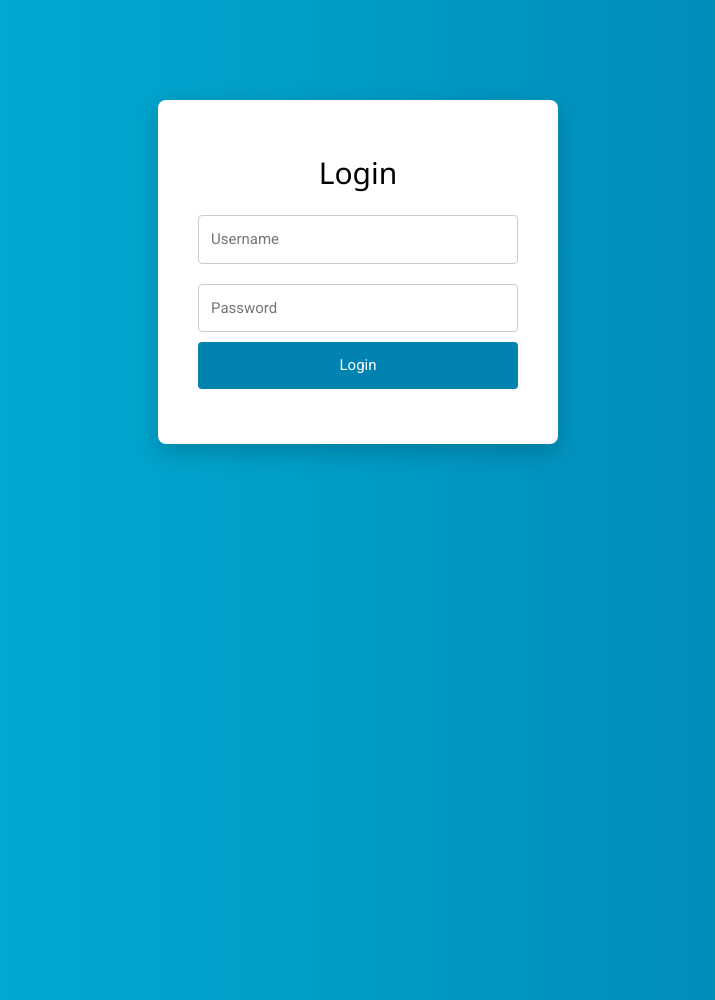
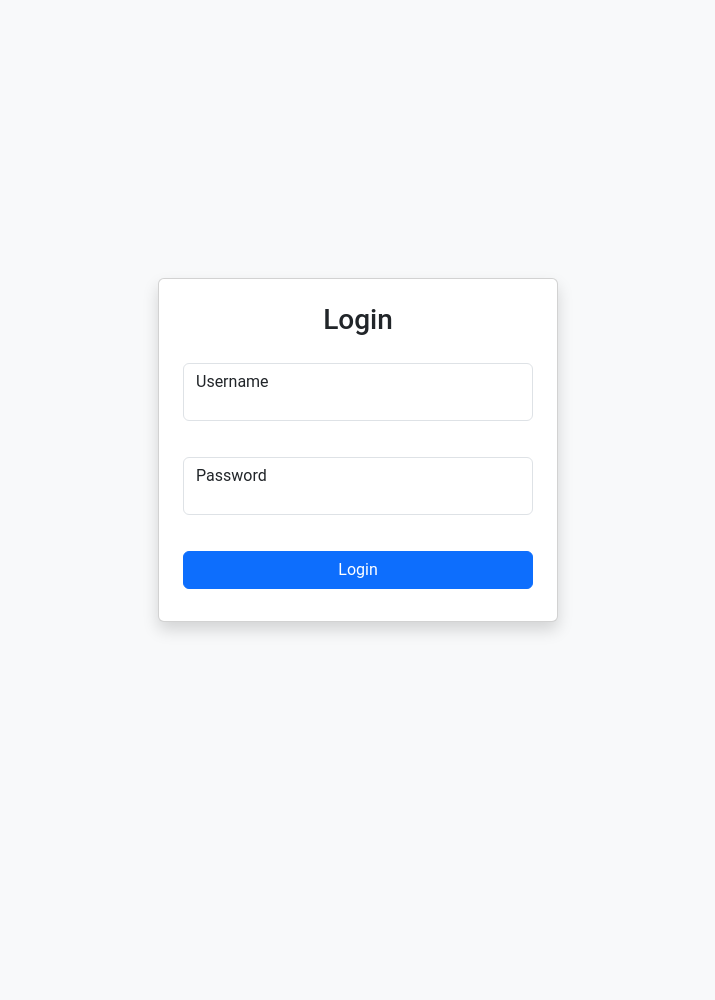
Before and after one commit to PrinceKSK6/princeksk6.github.io, a Jekyll site: the page appy/index.html, which Jekyll copies as it is, in a window 1280 px wide. Shown: the whole page, without its empty margins (282-997 px from the left). Built offline with Jekyll 4.4.1, drawn with Linux system fonts in a browser that asks for light colours; comment, search, counter and statistics services are not loaded; after the commit the page ends 900 px from its top, so only the background shows below that.

Commit message:
Update index.html

```diff
--- a/appy/index.html
+++ b/appy/index.html
@@ -2,69 +2,29 @@
 <html>
 <head>
   <title>Login</title>
-    <meta name="viewport" content="width=device-width, initial-scale=1">
+  <link href="https://cdn.jsdelivr.net/npm/bootstrap@5.3.2/dist/css/bootstrap.min.css" rel="stylesheet">
+  <link rel="stylesheet" href="./styles.css">
+</head>
+<body class="bg-light d-flex justify-content-center align-items-center vh-100">
+  <div class="card shadow p-4" style="width: 100%; max-width: 400px;">
+    <h3 class="text-center mb-3">Login</h3>
+    <div class="form-floating mb-3">
+      <input type="text" id="username" class="form-control" placeholder="Username">
+      <label for="username">Username</label>
+    </div>
+    <div class="form-floating mb-3">
+      <input type="password" id="password" class="form-control" placeholder="Password">
+      <label for="password">Password</label>
+    </div>
+    <button onclick="login()" class="btn btn-primary w-100 mb-2">Login</button>
+    <div id="error" class="text-danger small text-center"></div>
+  </div>
+
+  <script src="https://cdn.jsdelivr.net/npm/bootstrap@5.3.2/dist/js/bootstrap.bundle.min.js"></script>
   <script src="https://www.gstatic.com/firebasejs/9.22.2/firebase-app-compat.js"></script>
   <script src="https://www.gstatic.com/firebasejs/9.22.2/firebase-auth-compat.js"></script>
   <script src="https://www.gstatic.com/firebasejs/9.22.2/firebase-firestore-compat.js"></script>
   <script src="./firebase-config.js"></script>
-
-    <link rel="stylesheet" href="https://www.w3schools.com/w3css/4/w3.css">
-    <link rel="stylesheet" href="https://fonts.googleapis.com/css?family=Roboto">
-    <style>
-      body {
-        font-family: 'Roboto', sans-serif;
-        background: linear-gradient(to right, #00b4db, #0083b0);
-        height: 100vh;
-        margin: 0;
-      }
-      .login-box {
-        max-width: 400px;
-        margin: auto;
-        padding: 40px;
-        background-color: white;
-        margin-top: 100px;
-        border-radius: 8px;
-        box-shadow: 0 8px 24px rgba(0,0,0,0.2);
-        animation: fadeIn 1s ease-in;
-      }
-      input[type="text"], input[type="password"] {
-        width: 100%;
-        padding: 12px;
-        margin: 10px 0;
-        border: 1px solid #ccc;
-        border-radius: 4px;
-      }
-      button {
-        width: 100%;
-        padding: 12px;
-        background-color: #0083b0;
-        color: white;
-        border: none;
-        border-radius: 4px;
-        cursor: pointer;
-      }
-      button:hover {
-        background-color: #005f73;
-      }
-      #error {
-        color: red;
-        margin-top: 10px;
-      }
-      @keyframes fadeIn {
-        from {opacity: 0; transform: translateY(-20px);}
-        to {opacity: 1; transform: translateY(0);}
-      }
-    </style>
-  </head>
-  <body>
-    <div class="w3-container login-box w3-animate-opacity">
-      <h2 class="w3-center">Login</h2>
-      <input type="text" id="username" placeholder="Username">
-      <input type="password" id="password" placeholder="Password">
-      <button onclick="login()">Login</button>
-      <p id="error"></p>
-    </div>
-
   <script src="./script.js"></script>
 </body>
 </html>
```
Lines whose indentation alone changed are shown as unchanged.
